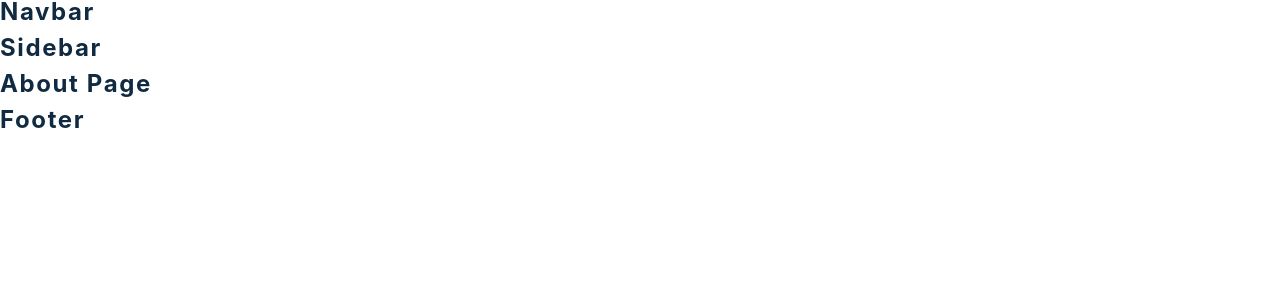
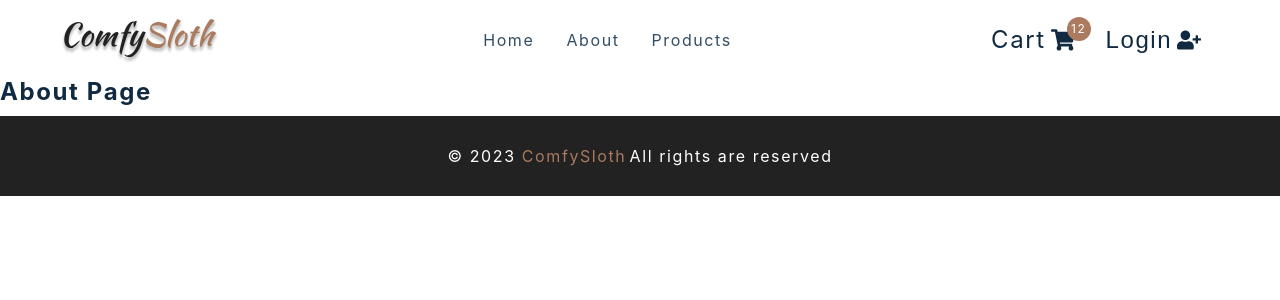
Before and after one commit to Bharat-bhandari/React-Ecommerce-Web, a React (Create React App) app: page /about in a window 1280 px wide. Shown: the top 300 px of the page. Built offline with nearby package versions, Linux system fonts and the light colour scheme; the HTML template or start-up script is replaced by a standard one.

Commit message:
Add Navbar Sidebar Footer

```diff
--- a/src/components/CartButtons.js
+++ b/src/components/CartButtons.js
@@ -1,14 +1,27 @@
-import React from 'react'
-import { FaShoppingCart, FaUserMinus, FaUserPlus } from 'react-icons/fa'
-import { Link } from 'react-router-dom'
-import styled from 'styled-components'
-import { useProductsContext } from '../context/products_context'
-import { useCartContext } from '../context/cart_context'
-import { useUserContext } from '../context/user_context'
+import React from "react";
+import { FaShoppingCart, FaUserMinus, FaUserPlus } from "react-icons/fa";
+import { Link } from "react-router-dom";
+import styled from "styled-components";
+import { useProductsContext } from "../context/products_context";
+import { useCartContext } from "../context/cart_context";
+import { useUserContext } from "../context/user_context";
 
 const CartButtons = () => {
-  return <h4>cart buttons </h4>
-}
+  return (
+    <Wrapper className="cart-btn-wrapper">
+      <Link to="/cart" className="cart-btn">
+        Cart
+        <span className="cart-container">
+          <FaShoppingCart />
+          <span className="cart-value">12</span>
+        </span>
+      </Link>
+      <button type="button" className="auth-btn">
+        Login <FaUserPlus />
+      </button>
+    </Wrapper>
+  );
+};
 
 const Wrapper = styled.div`
   display: grid;
@@ -62,5 +75,5 @@
       margin-left: 5px;
     }
   }
-`
-export default CartButtons
+`;
+export default CartButtons;
--- a/src/components/Footer.js
+++ b/src/components/Footer.js
@@ -1,8 +1,15 @@
-import React from 'react'
-import styled from 'styled-components'
+import React from "react";
+import styled from "styled-components";
 const Footer = () => {
-  return <h4>footer</h4>
-}
+  return (
+    <Wrapper>
+      <h5>
+        &copy; {new Date().getFullYear()} <span>ComfySloth</span>
+      </h5>
+      <h5>All rights are reserved</h5>
+    </Wrapper>
+  );
+};
 
 const Wrapper = styled.footer`
   height: 5rem;
@@ -26,6 +33,6 @@
   @media (min-width: 776px) {
     flex-direction: row;
   }
-`
+`;
 
-export default Footer
+export default Footer;
--- a/src/components/Navbar.js
+++ b/src/components/Navbar.js
@@ -9,7 +9,30 @@
 import { useUserContext } from "../context/user_context";
 
 const Nav = () => {
-  return <h4>navbar</h4>;
+  return (
+    <NavContainer>
+      <div className="nav-center">
+        <div className="nav-header">
+          <Link to="/">
+            <img src={logo} alt="compfy sloth" />
+          </Link>
+          <button type="button" className="nav-toggle">
+            <FaBars />
+          </button>
+        </div>
+        <ul className="nav-links">
+          {links.map((link) => {
+            return (
+              <li key={link.id}>
+                <Link to={link.url}>{link.text}</Link>
+              </li>
+            );
+          })}
+        </ul>
+        <CartButtons />
+      </div>
+    </NavContainer>
+  );
 };
 
 const NavContainer = styled.nav`
--- a/src/components/Sidebar.js
+++ b/src/components/Sidebar.js
@@ -1,16 +1,42 @@
-import React from 'react'
-import logo from '../assets/logo.svg'
-import { Link } from 'react-router-dom'
-import { useProductsContext } from '../context/products_context'
-import { FaTimes } from 'react-icons/fa'
-import { links } from '../utils/constants'
-import styled from 'styled-components'
-import CartButtons from './CartButtons'
-import { useUserContext } from '../context/user_context'
+import React from "react";
+import logo from "../assets/logo.svg";
+import { Link } from "react-router-dom";
+import { useProductsContext } from "../context/products_context";
+import { FaTimes } from "react-icons/fa";
+import { links } from "../utils/constants";
+import styled from "styled-components";
+import CartButtons from "./CartButtons";
+import { useUserContext } from "../context/user_context";
 
 const Sidebar = () => {
-  return <h4>sidebar</h4>
-}
+  const isOpen = true;
+
+  return (
+    <SidebarContainer>
+      <aside className={`${isOpen ? "sidebar show-sidebar" : "sidebar"}`}>
+        <div className="sidebar-header">
+          <img src={logo} className="logo" alt="comfy sloth" />
+          <button className="close-btn" type="button">
+            <FaTimes />
+          </button>
+        </div>
+        <ul className="links">
+          {links.map((link) => {
+            return (
+              <li key={link.id}>
+                <Link to={link.url}>{link.text}</Link>
+              </li>
+            );
+          })}
+          <li>
+            <Link to="/checkout">checkout</Link>
+          </li>
+        </ul>
+        <CartButtons />
+      </aside>
+    </SidebarContainer>
+  );
+};
 
 const SidebarContainer = styled.div`
   text-align: center;
@@ -81,6 +107,6 @@
       display: none;
     }
   }
-`
+`;
 
-export default Sidebar
+export default Sidebar;
```
